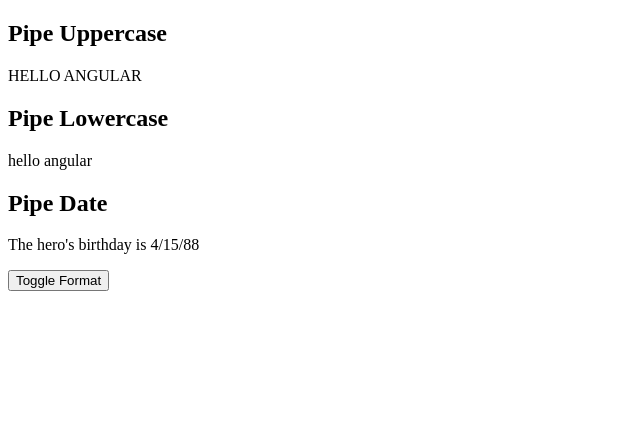
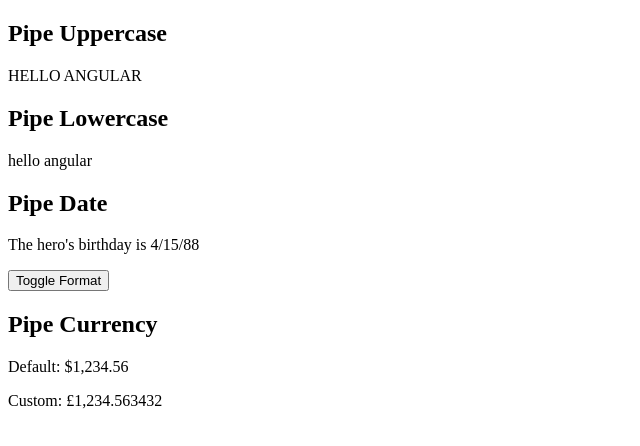
Before and after one commit to Amin23ElKassimi/angular-gamma, an Angular app: page / in a window 1280 px wide. Shown: the top 446 px of the page, without its empty margins (0-640 px from the left). Built offline with nearby package versions, Linux system fonts and the light colour scheme.

Commit message:
Pipe currency

```diff
--- a/src/app/app.component.html
+++ b/src/app/app.component.html
@@ -9,3 +9,4 @@
 <!-- <p #colortext [appHighlight]="colortext.textContent || ''">orange</p> -->
 <app-standard-pipes></app-standard-pipes>
 <app-date></app-date>
+<app-currency-pipe></app-currency-pipe>
--- a/src/app/app.module.ts
+++ b/src/app/app.module.ts
@@ -11,6 +11,7 @@
 import { HighlightDirective } from './direttive/highlight.directive';
 import { StandardPipesComponent } from './standard-pipes/standard-pipes.component';
 import { DateComponent } from './date/date.component';
+import { CurrencyPipeComponent } from './currency-pipe/currency-pipe.component';
 
 
 @NgModule({
@@ -23,6 +24,7 @@
     HighlightDirective,
     StandardPipesComponent,
     DateComponent,
+    CurrencyPipeComponent,
 
   ],
   imports: [
--- /dev/null
+++ b/src/app/currency-pipe/currency-pipe.component.html
@@ -0,0 +1,6 @@
+<!-- app.component.html -->
+<div>
+  <h2>Pipe Currency</h2>
+  <p>Default: {{ amount | currency }}</p>
+  <p>Custom: {{ amount | currency : "GBP" : "symbol" : "1.2-6" }}</p>
+</div>
--- /dev/null
+++ b/src/app/currency-pipe/currency-pipe.component.ts
@@ -0,0 +1,17 @@
+import { Component, OnInit } from '@angular/core';
+
+@Component({
+  selector: 'app-currency-pipe',
+  templateUrl: './currency-pipe.component.html',
+  styleUrls: ['./currency-pipe.component.scss']
+})
+export class CurrencyPipeComponent implements OnInit {
+
+  amount: number = 1234.563432;
+
+  constructor() { }
+
+  ngOnInit(): void {
+  }
+
+}
--- a/src/app/date/date.component.ts
+++ b/src/app/date/date.component.ts
@@ -7,7 +7,7 @@
 })
 export class DateComponent implements OnInit {
 
-    birthday = new Date(1988, 3, 15); // April 15, 1988
+  birthday = new Date(1988, 3, 15); // April 15, 1988
   toggle = true; // start with true == shortDate
 
   get format()   { return this.toggle ? 'shortDate' : 'fullDate'; }
```
Also changed, not shown: src/app/currency-pipe/currency-pipe.component.scss (added).
